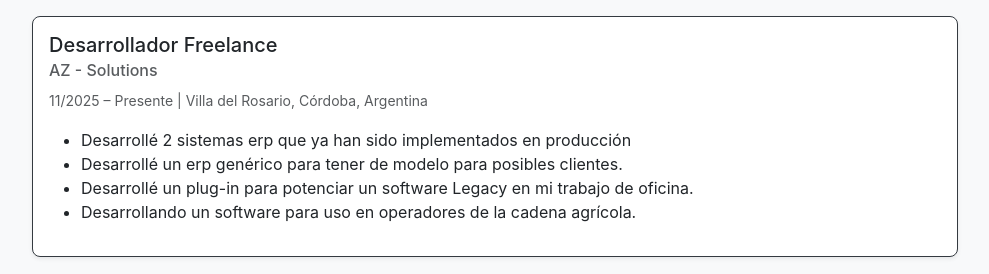
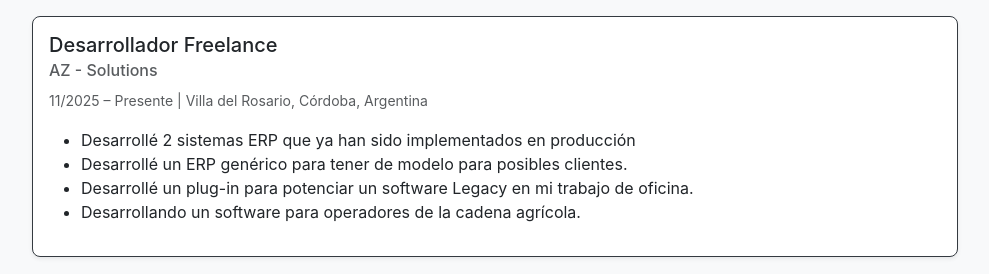
Before and after one commit to arizu14n/portafolio-web, a React (Create React App) app: page / in a window 1280 px wide. Shown: the part 1460-1734 px from the top of the page, without its empty margins (145-1134 px from the left). Built offline with nearby package versions, Linux system fonts and the light colour scheme.

Commit message:
Fix typos in Experience.js tasks descriptions

```diff
--- a/src/components/Experience.js
+++ b/src/components/Experience.js
@@ -8,10 +8,10 @@ const Experience = () => {
       period: '11/2025 – Presente',
       location: 'Villa del Rosario, Córdoba, Argentina',
       tasks: [
-        'Desarrollé 2 sistemas erp que ya han sido implementados en producción',
-        'Desarrollé un erp genérico para tener de modelo para posibles clientes.',
+        'Desarrollé 2 sistemas ERP que ya han sido implementados en producción',
+        'Desarrollé un ERP genérico para tener de modelo para posibles clientes.',
         'Desarrollé un plug-in para potenciar un software Legacy en mi trabajo de oficina.',
-        'Desarrollando un software para uso en operadores de la cadena agrícola.'
+        'Desarrollando un software para operadores de la cadena agrícola.'
       ]
     },
 
```
